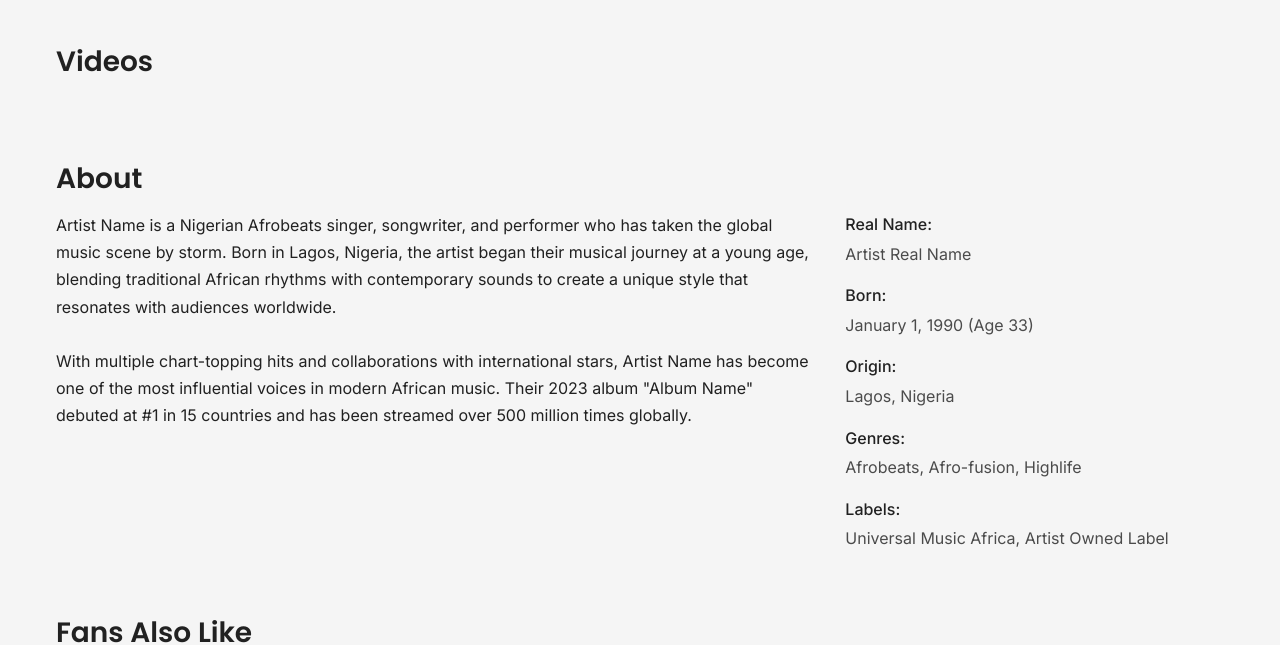
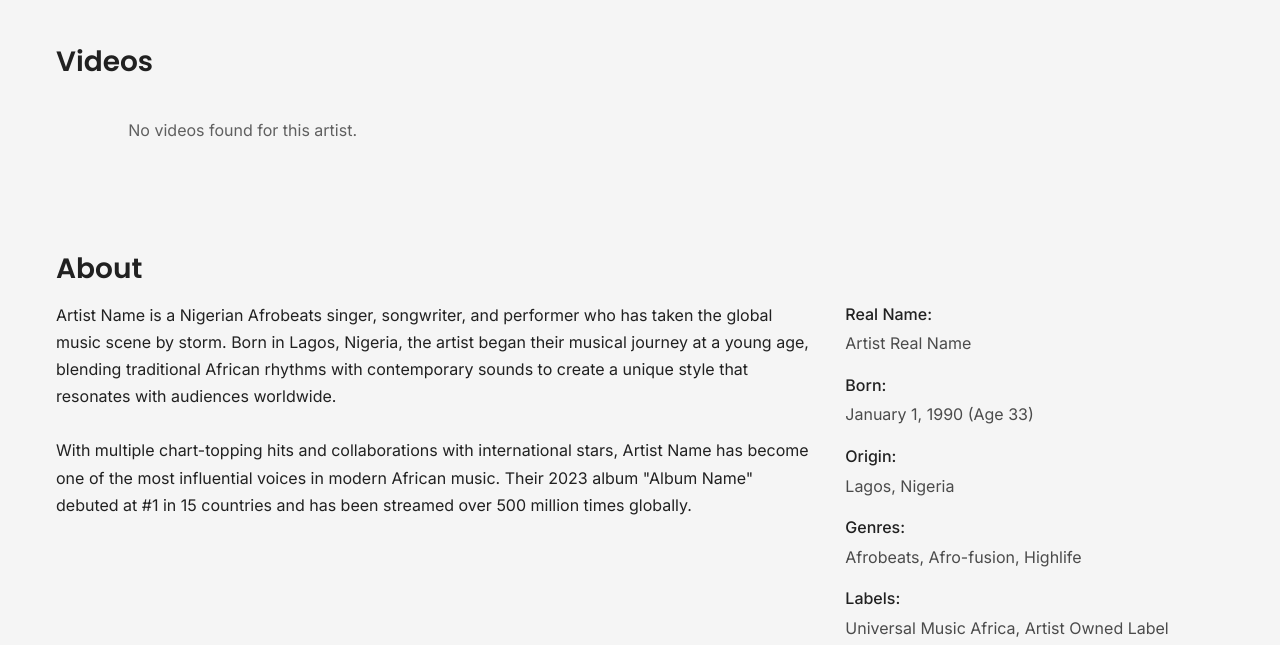
Before and after one commit to Precious-israel/afrobeats-hub, a plain HTML site: page artist/artist.html in a window 1280 px wide. Shown: the part 1224-1869 px from the top of the page. Drawn offline with Linux system fonts and the light colour scheme; the site is published under a folder, as on GitHub Pages, so addresses that start at the root find nothing; no server answers.

Commit message:
Update on artist

```diff
--- a/artist/artist.html
+++ b/artist/artist.html
@@ -243,7 +243,7 @@
     </div>
 
 
-    <script type="module" src="/scripts/component/artistPage.js"></script>
+    <script type="module" src="../scripts/component/artistPage.js"></script>
 </body>
 
 </html>
```
